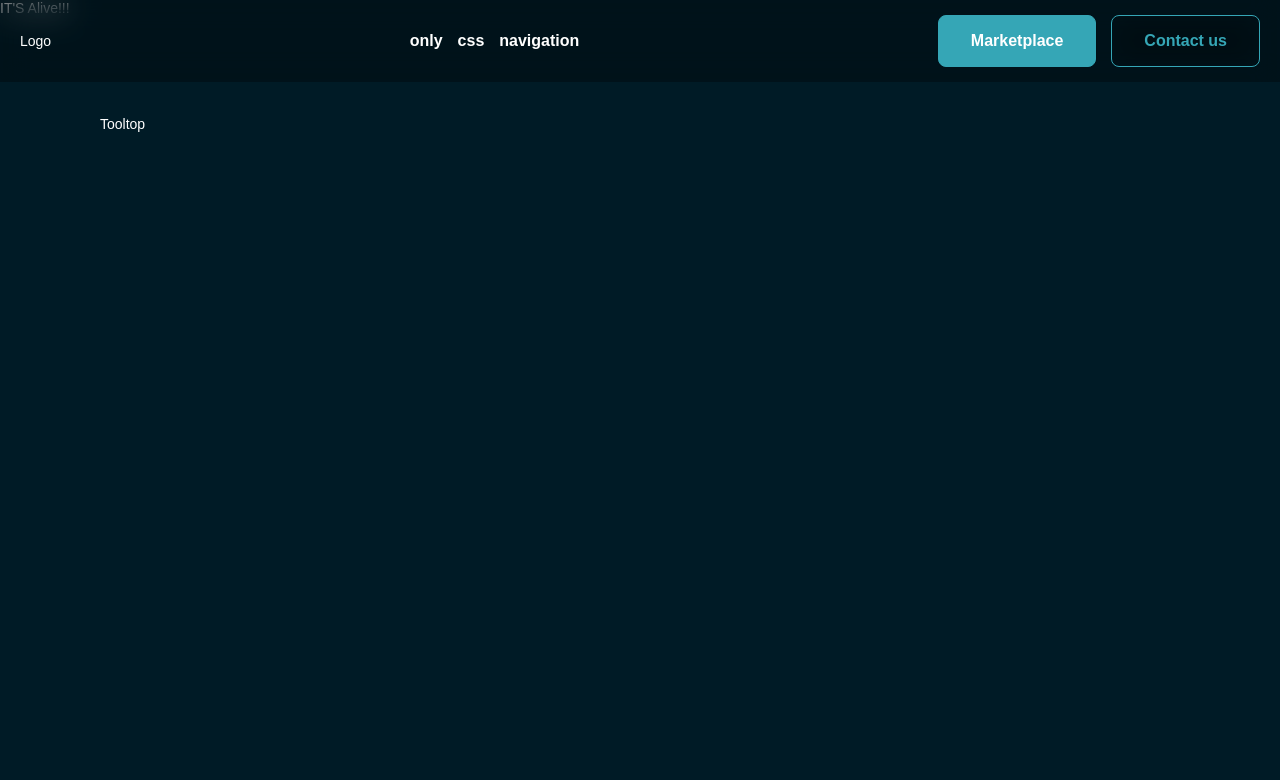
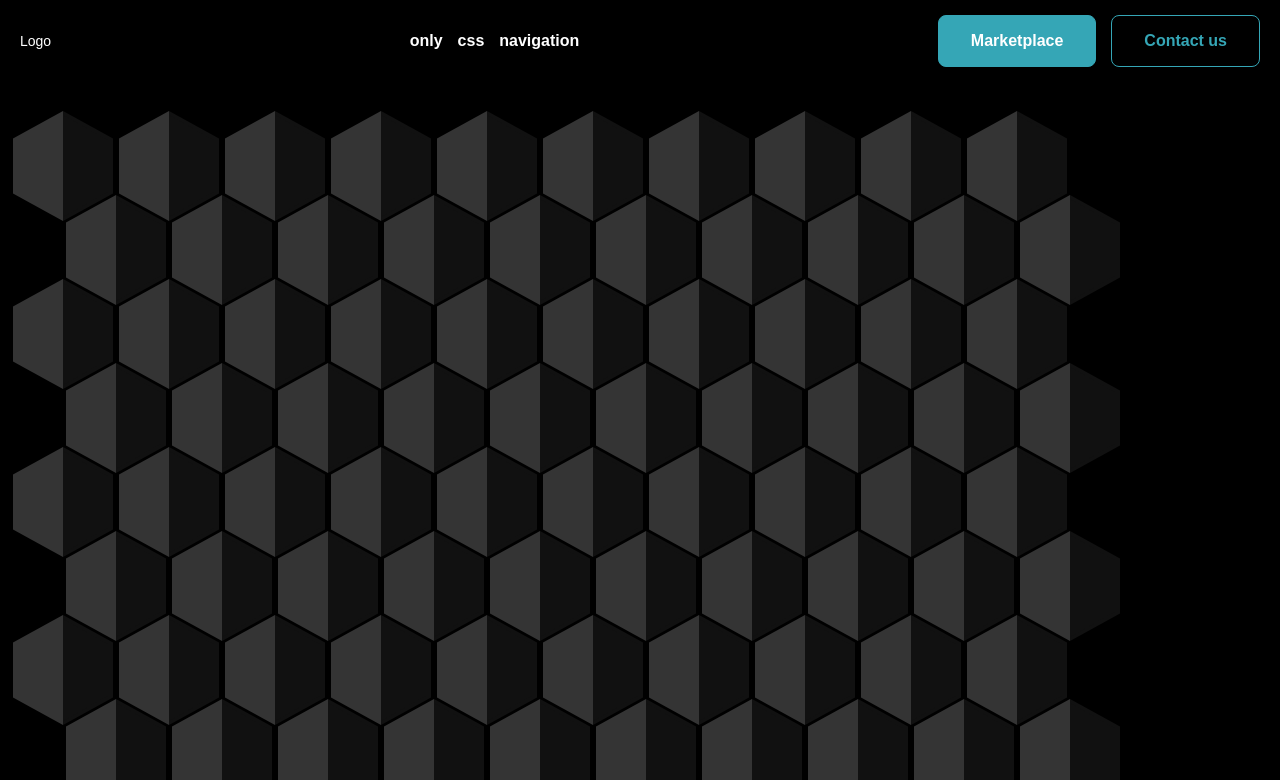
Before and after one commit to LaurynasPOC/WebTemplate, a React (Create React App) app: page / in a window 1280 px wide. Shown: the top 780 px of the page. Built offline with nearby package versions, Linux system fonts and the light colour scheme.

Commit message:
hexagon animation added

```diff
--- /dev/null
+++ b/src/components/HexagonBgAnimation.tsx
@@ -0,0 +1,93 @@
+import React from 'react'
+import styled from 'styled-components'
+import { SectionWrapper, Container } from './wrappers'
+
+const HexagonContainer = styled(SectionWrapper)`
+    --hexWidth: 100px;
+    --hexHeight: 110px;
+    background-color: #000;
+    & > div > div {
+        display: inline-flex;
+        margin-top: -32px;
+        margin-left: -50px;
+        :nth-child(even) {
+            margin-left: 3px;
+        }
+    }
+`
+
+const Hexagon = styled.div`
+    margin: 3px;
+    width: var(--hexWidth);
+    height: var(--hexHeight);
+    background-color: #111;
+    clip-path: polygon(50% 0, 100% 25%, 100% 75%, 50% 100%, 0 75%,0 25%);
+    animation: animation 4s linear infinite;
+    transition: all 0.2s;
+    :hover {
+        background-color: #0f0;
+        transition: 0s;
+    }
+    ::after {
+        content: '';
+        position: absolute;
+        top:4px;
+        bottom: 4px;
+        left: 4px;
+        right: 4px;
+        background-color: #111;
+        clip-path: polygon(50% 0, 100% 25%, 100% 75%, 50% 100%, 0 75%,0 25%);
+    }
+    ::before {
+        content: '';
+        position: absolute;
+        width: 50%;
+        height: 100%;
+        background-color: rgba(255,255,255, 0.15);
+        z-index: 2;
+    }
+    @keyframes animation {
+        0% {
+            filter: hue-rotate(0deg)
+        }
+        100% {
+            filter: hue-rotate(360deg);
+        }
+    }
+`
+interface Props {
+    rowCount: number,
+    hexagonPerRow: number,
+}
+
+const HexagonBgAnimation: React.FC<Props>= ({ rowCount, hexagonPerRow }) => {
+  const renderRows = () => {
+    const rows = [];
+
+    for (let i = 0; i < rowCount; i++) {
+      const hexagons = [];
+
+      for (let j = 0; j < hexagonPerRow; j++) {
+        hexagons.push(<Hexagon key={`${i}-${j}`} />);
+      }
+
+      rows.push(
+        <div key={i}>
+          {hexagons}
+        </div>
+      );
+    }
+
+    return rows;
+  };
+
+  return (
+    <HexagonContainer>
+      <Container>
+        {renderRows()}
+      </Container>
+    </HexagonContainer>
+  );
+};
+
+export default HexagonBgAnimation;
--- a/src/pages/Home.tsx
+++ b/src/pages/Home.tsx
@@ -1,14 +1,10 @@
 import React from 'react';
 import Tooltip from '@components/Tooltip';
+import HexagonBgAnimation from '@components/HexagonBgAnimation';
 
 const Home: React.FC = () => {
 	return (
-		<div>
-			IT'S Alive!!!
-			<div style={{ margin: '100px' }}>
-				<Tooltip tooltipText='Thissda'>Tooltop</Tooltip>
-			</div>
-		</div>
+		<HexagonBgAnimation hexagonPerRow={10} rowCount={10}/>
 	);
 };
 
--- a/src/styles/globalStyles.ts
+++ b/src/styles/globalStyles.ts
@@ -74,7 +74,7 @@ export const GlobalStyle = createGlobalStyle`
         --special: #35A6B6;
         --hover: #7F3F10;
     }
-    * {
+    *, *::after, *::before {
         box-sizing: border-box;
         transition: background-color .25s ease-out;
 
```
